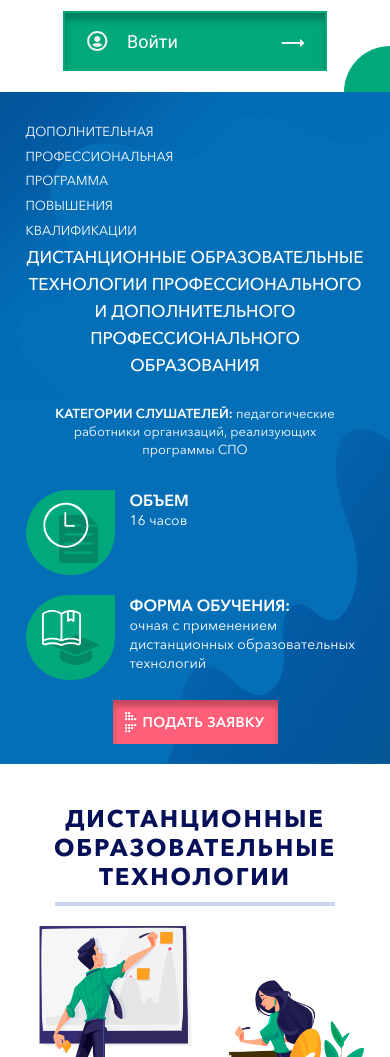
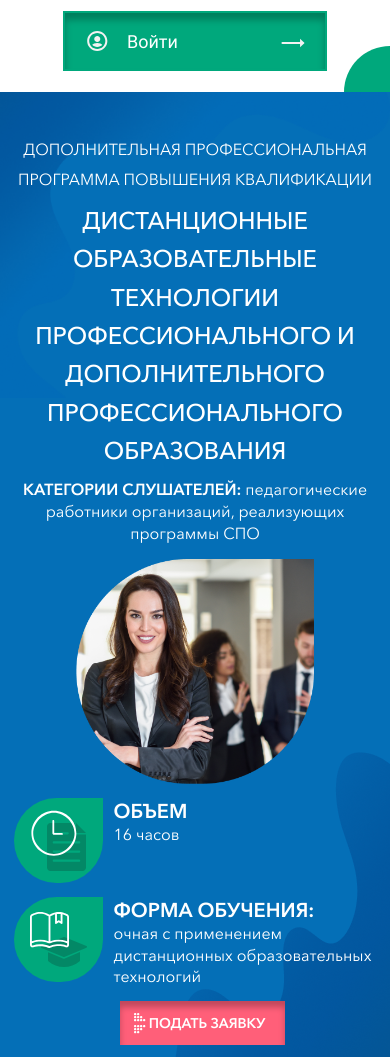
Before and after one commit to alchin-andrey/gr2_alchyn_andrii_dz_8, a plain HTML site: page index.html in a window 390 px wide. Shown: the part 134-1191 px from the top of the page. Drawn offline with Linux system fonts and the light colour scheme.

Commit message:
header-2

```diff
--- a/css/style.css
+++ b/css/style.css
@@ -213,12 +213,19 @@ h1, h2, h3, h4, h5, h6 {
 /*________header-floor_______*/
 
 .header-floor {
-    /* background: url(../img/background/substrate.png) no-repeat 0 0/cover #046FB7; */
     background: url(../img/background/left.png) 0 0/contain no-repeat, url(../img/background/right.png) right bottom no-repeat, #046FB7;
 }
 
 .header-floor__back {
+    min-height: 407px;
+    background: url(../img/content/woman_smoke_figures.png) top right no-repeat;
     position: relative;
+}
+
+@media (max-width: 991px) {
+    .header-floor__back {
+        background:none
+    }
 }
 
 .header-floor__back::after {
@@ -235,7 +242,7 @@ h1, h2, h3, h4, h5, h6 {
 @media (max-width: 350px) {
     .header-floor__back::after {
         border-radius: 0 0 0 46px;
-        top: -225px
+        top: -226px
     }
 }
 
@@ -246,17 +253,6 @@ h1, h2, h3, h4, h5, h6 {
     top: -110px;
 }
 
-/* @media (max-width: 577px) {
-    .header-floor__back::before {
-        content: '';
-        width: 60px;
-        height: 60px;
-        background: #74DBEE;
-        border-radius: 0 0 60px 0;
-        top: -110px;
-    }
-} */
-
 @media (max-width: 575px) {
     .header-floor__back::before {
         content: '';
@@ -264,158 +260,47 @@ h1, h2, h3, h4, h5, h6 {
         height: 60px;
         background: #74DBEE;
         border-radius: 0 0 60px 0;
-        top: -225px;
+        top: -226px;
     }
 }
 
-/* @media (max-width: 560px) {
-    .header-floor__back::before {
-        top: -225px;
-    }
-} */
-
-/* .header-floor__back {
-    min-height: 407px;
-    background: url(../img/background/app.png) no-repeat right top;
-    position: relative;
-}
-
-@media (max-width: 843px) {
-    .header-floor__back {
-        background: url(../img/background/app.png) no-repeat 0 0/cover
-    }
-} */
-
 .header-floor__text-1 {
-    max-width: 710px;
     font-family: 'Avenir Next', sans-serif;
     font-weight: 400;
     text-transform: uppercase;
     font-size: 16px;
     line-height: 1.9em;
     color: #FFFFFF;
-    padding-top: 27px;
-    margin-right: 460px;
-}
-
-@media (max-width: 479px) {
-    .header-floor__text-1 {
-        font-size: 13px;
-    }
 }
 
 .header-floor__text-2 {
-    max-width: 710px;
     font-family: 'Avenir Next', sans-serif;
     font-weight: 500;
     font-size: 24px;
     line-height: 1.6em;
     color: #FFFFFF;
-    margin-right: 500px;
-}
-
-@media (max-width: 843px) {
-    .header-floor__text-2 {
-        margin-right: 0;
-        text-align: center;
-        max-width: none;
-    }
-}
-
-@media (max-width: 479px) {
-    .header-floor__text-2 {
-        font-size: 17px;
-    }
 }
 
 .header-floor__text-3 {
-    max-width: 710px;
     font-family: 'Avenir Next', sans-serif;
     font-style: normal;
     font-weight: 400;
     font-size: 16px;
     line-height: 140%;
     color: #FFFFFF;
-    margin: 25px 500px 32px 0;
-}
-
-@media (max-width: 843px) {
-    .header-floor__text-3 {
-        margin-right: 0;
-        text-align: center;
-        max-width: none;
-        padding: 0 20px;
-    }
-}
-
-@media (max-width: 479px) {
-    .header-floor__text-3 {
-        font-size: 13px;
-    }
 }
 
 .header-floor__text-3 span {
     font-weight: 600;
 }
 
-.header-floor__bottom {
-    display: flex;
-    align-items: center;
-}
-
-@media (max-width: 843px) {
-    .header-floor__bottom {
-        flex-direction: column;
-    }
-}
-
-@media (max-width: 620px) {
-    .header-floor__bottom {
-        flex-direction: column;
-    }
-}
-
-.header-floor__marks-flex {
-    display: flex;
-}
-
-@media (max-width: 620px) {
-    .header-floor__marks-flex {
-        flex-direction: column;
-    }
-}
-
-.header-floor__marks {
-    display: flex;
-    margin: 0 0 20px 0;
-}
-
 .mark-1 {
     min-width: 89px;
-    height: 85px;
+    max-width: 89px;
+    min-height: 85px;
+    max-height: 85px;
     background: #00A87C;
     border-radius: 58px 0 58px 58px;
-    display: flex;
-    align-items: center;
-    justify-content: center;
-}
-
-.header-floor__marks-title-1 {
-    margin: 0 45px 0 15px;
-}
-
-.header-floor__marks-title-2 {
-    margin: 0 15px 0 15px;
-    max-width: 300px;
-    min-width: 300px;
-}
-
-@media (max-width: 843px) {
-    .header-floor__marks-title-2 {
-        margin: 0 0 0 15px;
-        max-width: 300px;
-        min-width: 100px;
-    }
 }
 
 .header-floor__marks-text-1 {
@@ -428,12 +313,6 @@ h1, h2, h3, h4, h5, h6 {
     color: #FFFFFF;
 }
 
-@media (max-width: 479px) {
-    .header-floor__marks-text-1 {
-        font-size: 16px;
-    }
-}
-
 .header-floor__marks-text-2 {
     font-family: 'Avenir Next', sans-serif;
     font-style: normal;
@@ -443,43 +322,37 @@ h1, h2, h3, h4, h5, h6 {
     color: #FFFFFF;
 }
 
-@media (max-width: 479px) {
-    .header-floor__marks-text-2 {
-        font-size: 14px;
-    }
-}
-
 .header-floor__btm {
     min-width: 165px;
-    height: 44px;
+    min-height: 44px;
     background: #FF5F79;
     font-family: 'Avenir Next', sans-serif;
     font-style: normal;
     font-weight: 600;
     font-size: 14px;
     line-height: 17px;
-    display: flex;
-    align-items: center;
-    justify-content: center;
-    letter-spacing: 0.03em;
     color: #FFFFFF;
     box-shadow: inset 0 6px 6px rgba(0, 0, 0, 0.25);
-    margin: 0 0 20px 0;
 }
 
-@media (max-width: 843px) {
-    .header-floor__btm {
-        max-width: 450px;
-        height: 44px;
-    }
+.header-floor__btm div {
+    margin-left: 10px;
+    position: relative;
 }
 
-.header-floor__btm span {
-    margin-left: 5px;
+.header-floor__btm div::before {
+    content: url(../img/icon/svg/head_1_arrow.svg);
+    position: absolute;
+    left: -15px;
+    top: -2px;
 }
 
 .header-floor__btm:hover {
     box-shadow: 3px 3px 3px 3px rgba(0, 0, 0, 0.2);
+}
+
+.header-floor__img img {
+    width: 100%;
 }
 
 /*__________section-1___________*/
--- a/index.html
+++ b/index.html
@@ -7,7 +7,7 @@
     <meta name="description" content="Обучение по повышению квалификации"/>
     <title>Обучение по повыщению квалификации</title>
     <!-- <link rel="stylesheet" href="css/style.css"/> -->
-    <link rel="stylesheet" href="css/bootstrap_5-grid.css"/>
+    <link rel="stylesheet" href="css/bootstrap_5.css"/>
     <link rel="stylesheet" href="css/style.css"/>
     <!-- Дата выполнения задания 08.10.2021 -->
 </head>
@@ -33,49 +33,65 @@
         </header>
         <header class="header-floor">
             <div class="container-xxl header-floor__back">
-                <div class="container-1">
-                    <div class="header-floor__text-1">
+                <div class="row">
+                    <div class="col-lg-7 col-xl-">
+                        <div class="row me-lg-5 mt-5">
+                            <div class="col-lg-12 text-center text-lg-start mb-2 pe-lg-5 header-floor__text-1">
                                 Дополнительная профессиональная программа повышения квалификации
                             </div>
-                    <div class="header-floor__text-2">
+                            <div class="col-lg-12 text-center text-lg-start mb-2 pe-lg-5 me-lg-5 header-floor__text-2">
                                 ДИСТАНЦИОННЫЕ ОБРАЗОВАТЕЛЬНЫЕ ТЕХНОЛОГИИ ПРОФЕССИОНАЛЬНОГО И ДОПОЛНИТЕЛЬНОГО
                                 ПРОФЕССИОНАЛЬНОГО ОБРАЗОВАНИЯ
                             </div>
-                    <div class="header-floor__text-3">
+                            <div class="col-lg-12 text-center text-lg-start mb-3 mb-md-5 pe-lg-5 header-floor__text-3">
                                 <span>КАТЕГОРИИ СЛУШАТЕЛЕЙ:</span>
                                 педагогические работники организаций, реализующих программы СПО
                             </div>
-                    <div class="header-floor__bottom">
-                        <div class="header-floor__marks-flex">
-                            <div class="header-floor__marks">
-                                <div class="mark-1">
+                        </div>
+                    </div>
+                </div>
+                <div class="row align-items-center flex-column flex-md-row">
+                    <div class="col-8 col-md-6 col-lg-12 mb-3 mb-md-5 mb-lg-0">
+                        <div class="header-floor__img d-lg-none">
+                            <img src="/img/content/woman.png" alt="">
+                        </div>
+                    </div>
+                    <div class="col">
+                        <div class="row pb-5 ps-3">
+                            <div class="col-lg-2 d-flex mb-3 mb-lg-0">
+                                <div class="row flex-lg-column flex-xl-row justify-content-start">
+                                    <div class="col d-flex justify-content-center align-items-center mark-1">
                                         <img src="img/icon/svg/head_1_time_clean.svg" alt="Часы">
                                     </div>
-                                <div class="header-floor__marks-title-1">
+                                    <div class="col header-floor__marks-title-1">
                                         <div class="header-floor__marks-text-1">Объем</div>
                                         <div class="header-floor__marks-text-2">16 часов</div>
                                     </div>
                                 </div>
-                            <div class="header-floor__marks">
-                                <div class="mark-1"><img src="img/icon/svg/head_1_book_clean.svg" alt="Книга"></div>
-                                <div class="header-floor__marks-title-2">
+                            </div>
+                            <div class="col-lg-4 col-xl-4 d-flex mb-3 mb-md-5 mb-lg-0">
+                                <div class="row flex-lg-column flex-xl-row">
+                                    <div class="col d-flex justify-content-center align-items-center mark-1">
+                                        <img src="img/icon/svg/head_1_book_clean.svg" alt="Книга">
+                                    </div>
+                                    <div class="col header-floor__marks-title-2">
                                         <div class="header-floor__marks-text-1">Форма обучения:</div>
-                                    <div class="header-floor__marks-text-2">
-                                        очная с применением дистанционных образовательных технологий
+                                        <div class="header-floor__marks-text-2">очная с применением дистанционных образовательных технологий</div>
                                     </div>
                                 </div>
                             </div>
+                            <div class="col-lg-5 d-flex align-items-end justify-content-center justify-content-xl-start">
+                                <a class="d-flex align-items-center justify-content-center header-floor__btm" href="#">
+                                    <div>ПОДАТЬ ЗАЯВКУ</div>
+                                </a>
                             </div>
-                        <a class="header-floor__btm" href="#">
-                            <img src="img/icon/svg/head_1_arrow.svg" alt="Стрелка">
-                            <span>ПОДАТЬ ЗАЯВКУ</span>
-                        </a>
+                        </div>
                     </div>
                 </div>
             </div>
         </header>
         <main>
-            <section class="section-1__flex container-1">
+            <section class="section-1__flex container-xxl">
                 <div class="section-1__main-title">Дистанционные образовательные технологии</div>
                 <div class="section-1__parts">
                     <div class="section-1__part-1"><img src="img/content/people_work.png" alt="Люди за учебой">
@@ -114,8 +130,8 @@
                 </div>
             </section>
             <section>
-                <div class="section-2__back container-2">
-                    <div class="container-1">
+                <div class="section-2__back">
+                    <div class="container-xxl">
                         <div class="section-2__main-title">ХОД ОБУЧЕНИЯ:</div>
                         <div class="marks-3">
                             <div class="marks-3__pieces">
```
Also changed, not shown: img/content/woman_smoke_figure.png (added), img/content/woman_smoke_figures.png (added). Lines whose indentation alone changed are shown as unchanged.
